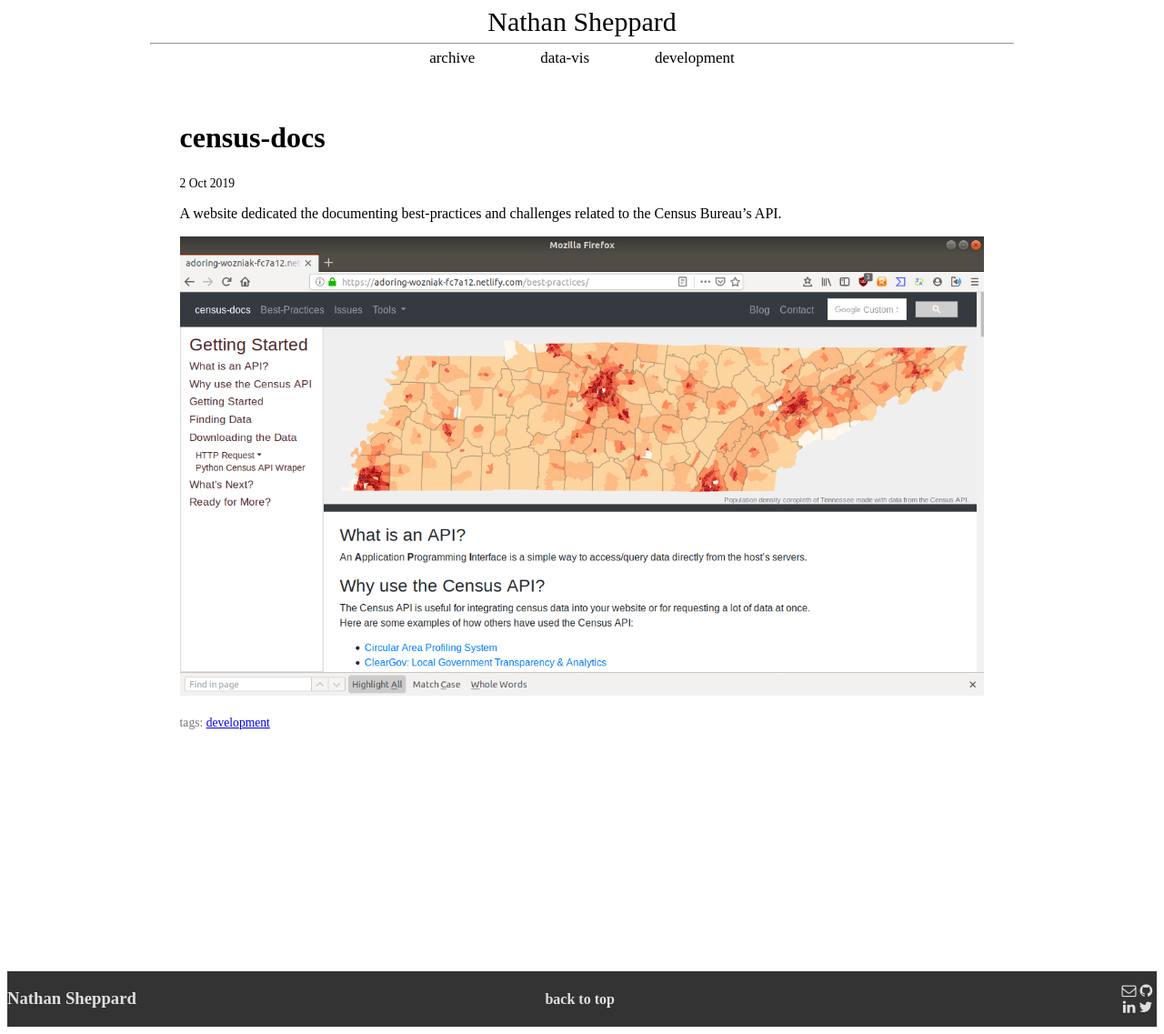
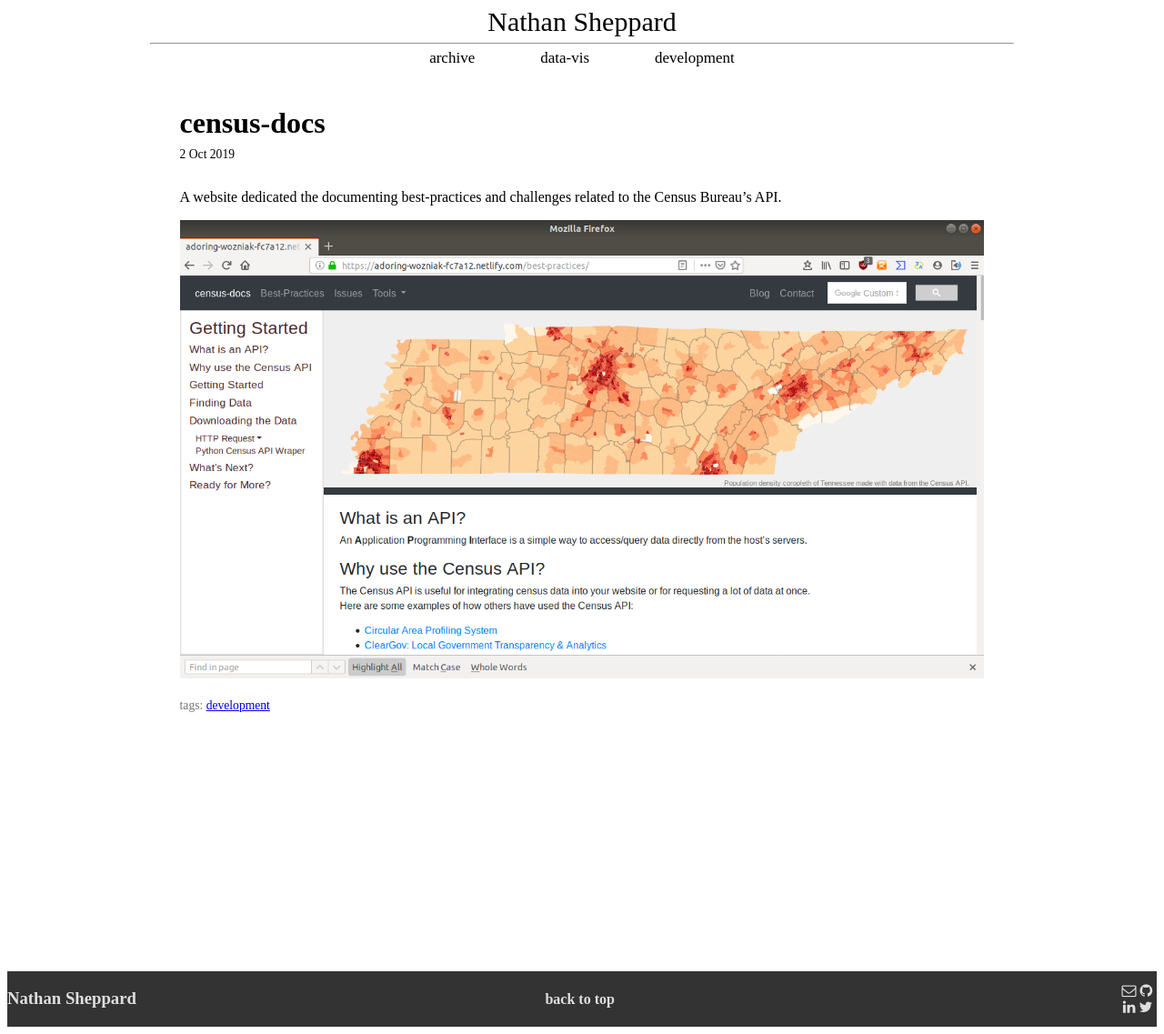
Before and after one commit to shepnathand/portfolio, a Jekyll site: the page built from collections/_posts/2019-10-02-census-docs.md, in a window 1280 px wide. Shown: the whole page at 91% size. Built offline with Jekyll 4.4.1, drawn with Linux system fonts in a browser that asks for light colours; nearby versions of some CDN libraries.

Commit message:
adjusted spacing

```diff
--- a/_layouts/post.html
+++ b/_layouts/post.html
@@ -10,9 +10,11 @@
 
 <div class="post">
 	<div class="page-content">
-		<h1 class="post-title">{{ page.title }}</h1>
-		<a class="metaData" style="font-size: 85%; line-height: 85%;">{{ page.date | date: date_format }} {%- if page.author -%} — {{ page.author }} {%- endif -%}</a>
-		{{ content }}
+		<h1 class="post-title" style="line-height: 15%;">{{ page.title }}</h1>
+		<a class="metaData" style="font-size: 85%; margin-bottom: 300px;">{{ page.date | date: date_format }} {%- if page.author -%} — {{ page.author }} {%- endif -%}</a>
+		<div style="margin-top: 30px;">
+			{{ content }}
+		</div>
 		<div class="tag-container" style="display: inline; font-size: 85%; color: #777;">
 			{% if page.tags.size > 0 %}
 			tags:
```
